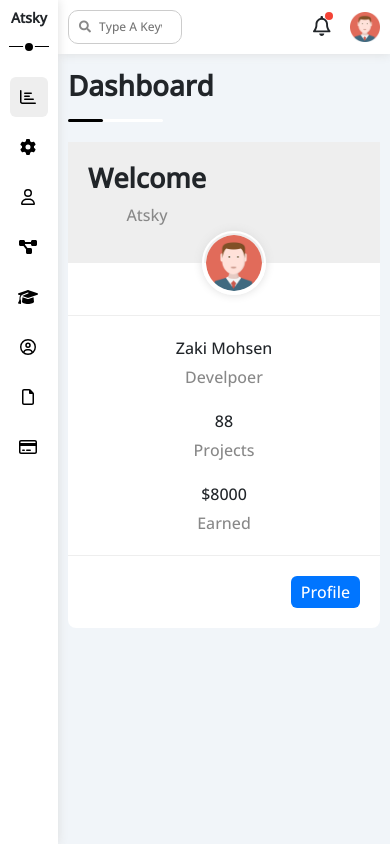
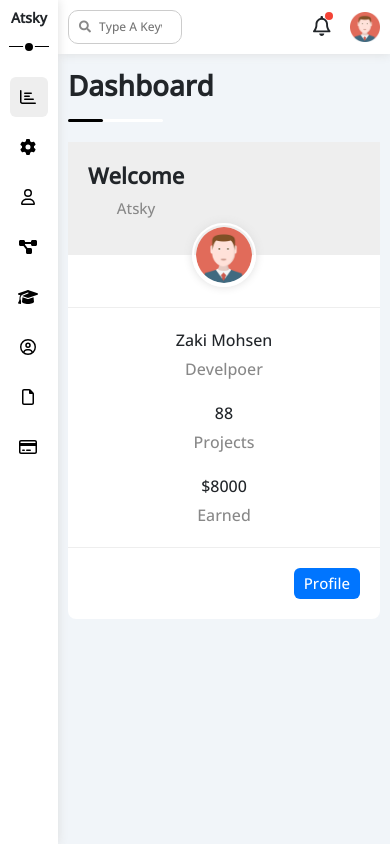
Before and after one commit to zaki164/Atsky, a React (Create React App) app: page / in a window 390 px wide. Built offline with nearby package versions, Linux system fonts and the light colour scheme.

Commit message:
responsive welcome section

```diff
--- a/src/pages/Dashboard/Dashboard.scss
+++ b/src/pages/Dashboard/Dashboard.scss
@@ -25,6 +25,9 @@
       padding: 2px;
       margin-top: -32px;
       margin-left: 20px;
+      @include media(sm) {
+        margin-left: 0;
+      }
     }
     .welcome_body {
       display: flex;
--- a/src/sass/_global.scss
+++ b/src/sass/_global.scss
@@ -28,6 +28,9 @@ main {
 h2 {
   font-weight: bold;
   font-size: 27px;
+  @include media(sm) {
+    font-size: 22px;
+  }
 }
 section {
   padding: 20px;
--- a/src/sass/_localFramework.scss
+++ b/src/sass/_localFramework.scss
@@ -43,6 +43,9 @@
 }
 .p_custom {
   color: $greyColor;
+  @include media(sm) {
+    font-size: 15px;
+  }
 }
 .hide_mobile {
   @include media(sm) {
@@ -56,6 +59,9 @@
   width: fit-content;
   padding: 4px 10px;
   border-radius: 6px;
+  @include media(sm) {
+    font-size: 15px;
+  }
   &:hover {
     background-color: $blueColorAlt;
     color: $whiteColor;
```
